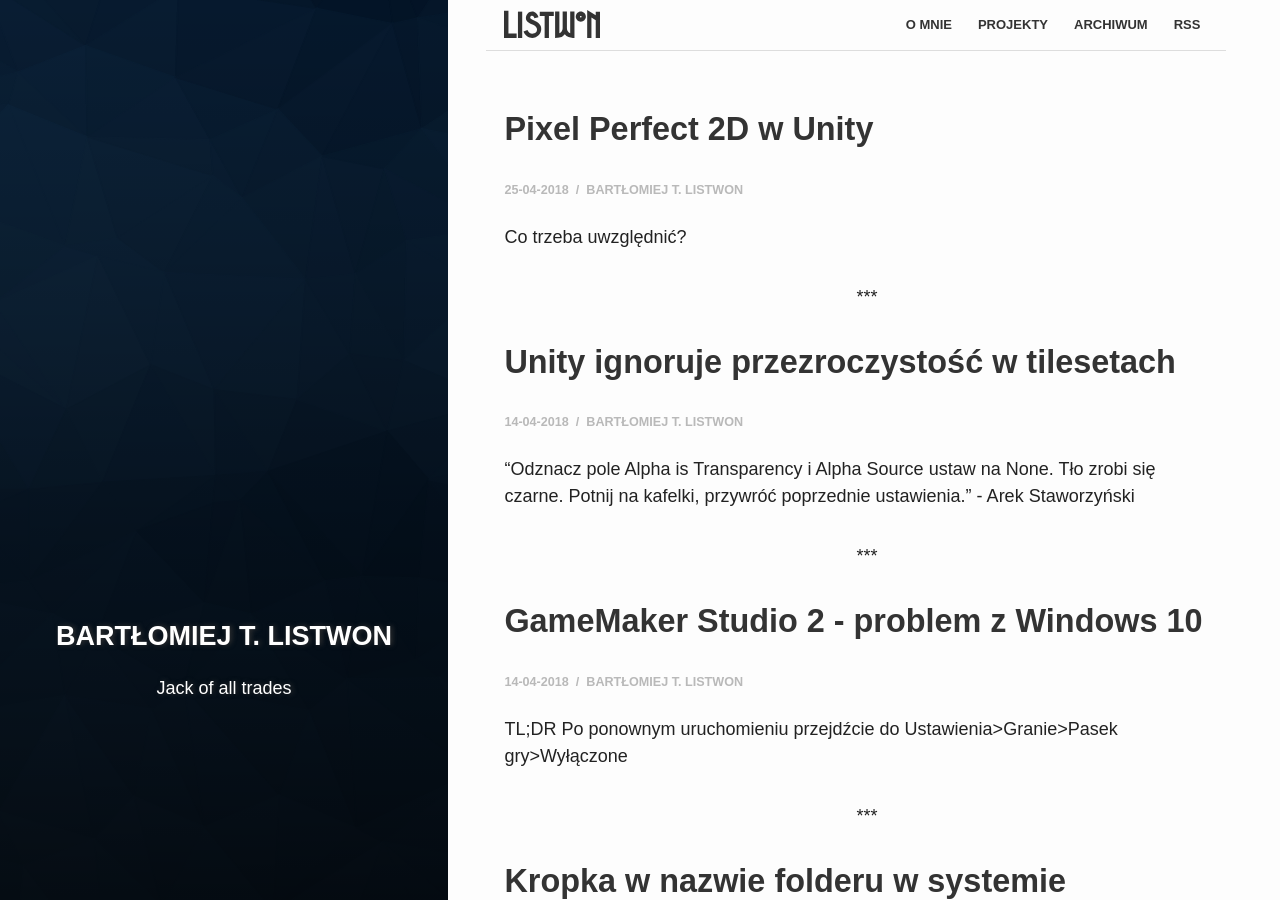
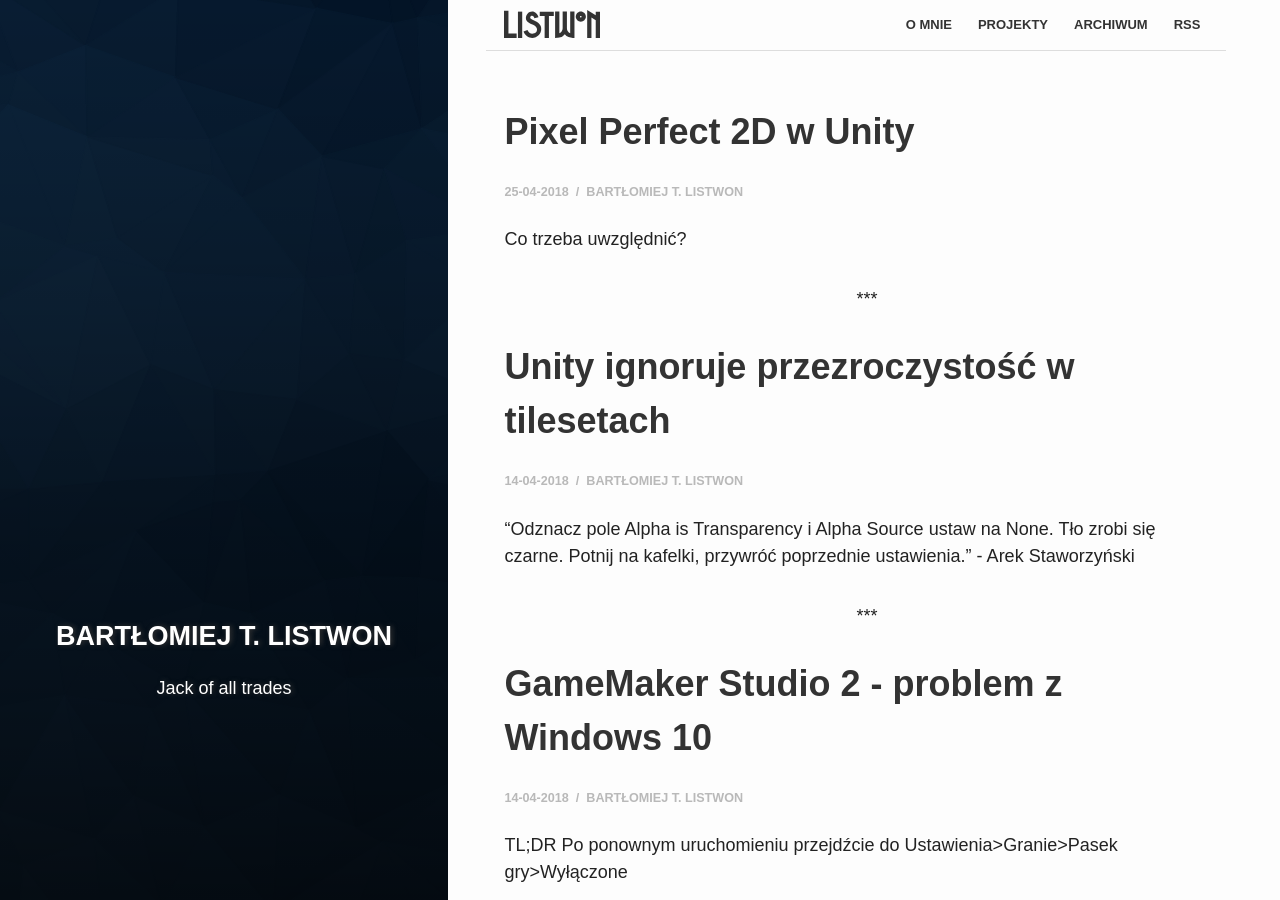
Before and after one commit to Listwon/listwon.github.io, a Jekyll site: the page built from index.html, in a window 1280 px wide and 900 px high. Built offline with Jekyll 4.4.1, drawn with Linux system fonts in a browser that asks for light colours; some web fonts are replaced.

Commit message:
Change headers for articles on frontpage

```diff
--- a/index.html
+++ b/index.html
@@ -8,7 +8,7 @@
 
 {% for post in site.posts limit: 5 %}
   <article class="index-page">
-    <h2><a href="{{ post.url }}">{{ post.title }}</a></h2>
+    <h1><a href="{{ post.url }}">{{ post.title }}</a></h1>
     <p class="post-meta">
       <time datetime="{{ post.date | date: "%Y-%m-%d" }}">{{ post.date | date: "%d-%m-%Y" }}</time>
 
```
